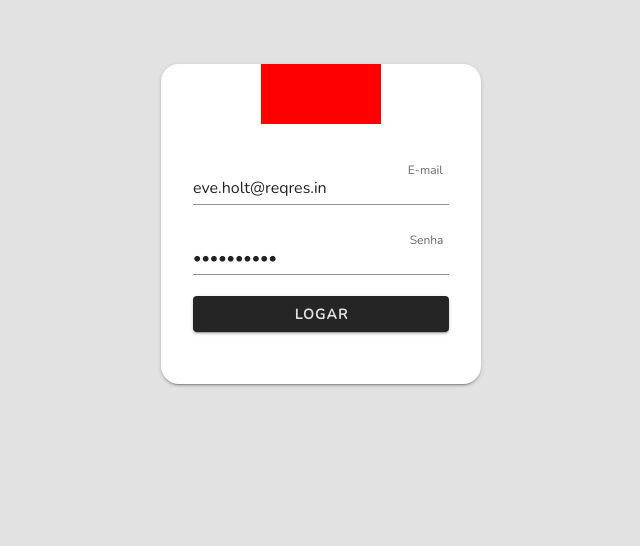
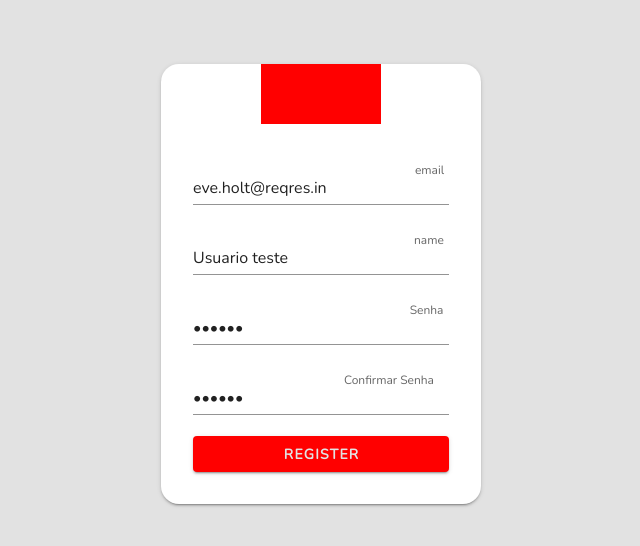
Before and after one commit to italobarrosv/mapinc, a Vue app in the folder front/: page /#/ in a window 1280 px wide. Shown: the top 546 px of the page, without its empty margins (319-959 px from the left). Built offline with nearby package versions, Linux system fonts and the light colour scheme.

Commit message:
register form request

```diff
--- a/front/src/components/dashboard/menus/Index.vue
+++ b/front/src/components/dashboard/menus/Index.vue
@@ -1,9 +1,9 @@
 <template>
-  <div>
-    <v-footer class="footer__component">
+  <div class="footer__component">
+    <v-footer class="footer__main">
       <div class="menus">
-        <v-btn v-for="link in links" :key="link" color="white" flat round>
-          {{ link }}
+        <v-btn v-for="link in links" :key="link" icon class="ma-2 btnicons">
+          <i :class="link"></i>
         </v-btn>
       </div>
     </v-footer>
@@ -16,13 +16,37 @@ export default {
   components: {},
   name: 'Menus',
   data: () => ({
-    links: ['Home', 'About Us', 'Team'],
+    links: [
+      'fas fa-sign-out-alt icon',
+      'fas fa-star bicon',
+      'fas fa-user icon',
+    ],
   }),
 }
 </script>
 <style scoped lang="stylus">
+.icon
+  font-size 1.5em
+
+.bicon
+  font-size 2.3em
+
+.footer__main
+  width 100% !important
+  max-width 400px
+  display flex
+  justify-content center
+  border-radius 8px
+
+.menus
+  display flex
+  justify-content center
+
 .footer__component
   display flex
   justify-content center
   max-height 30vh !important
+
+.btnicons:nth-child(1)
+  transform rotate(180deg)
 </style>
--- a/front/src/components/forms/Index.vue
+++ b/front/src/components/forms/Index.vue
@@ -19,7 +19,7 @@ export default {
     Logo: () => import('@/components/forms/Logo.vue'),
   },
   data: () => ({
-    flagForm: true,
+    flagForm: false,
   }),
   name: 'indexForms',
 }
--- a/front/src/components/forms/Register.vue
+++ b/front/src/components/forms/Register.vue
@@ -1,24 +1,70 @@
 <template>
   <div>
     <form class="form">
-      <v-text-field v-model="email" label="email" required></v-text-field>
-      <v-text-field v-model="name" label="name" required></v-text-field>
-      <v-text-field v-model="password" label="Senha" required></v-text-field>
       <v-text-field
-        v-model="repassword"
+        v-model="register.email"
+        label="email"
+        required
+      ></v-text-field>
+      <v-text-field
+        v-model="register.name"
+        label="name"
+        required
+      ></v-text-field>
+      <v-text-field
+        type="password"
+        v-model="register.password"
+        label="Senha"
+        required
+      ></v-text-field>
+      <v-text-field
+        type="password"
+        v-model="register.repassword"
         label="Confirmar Senha"
         required
       ></v-text-field>
-      <v-btn class="btn__register">Register</v-btn>
+      <v-btn @click.prevent="registerFunction" class="btn__register"
+        >Register</v-btn
+      >
     </form>
   </div>
 </template>
 
 <script>
+import { apiRegisterUser } from '@/services/apiReqres/'
 export default {
   // OBJETIVO RESGISTRAR USUARIO NA APLICAÇÃO
   components: {},
   name: 'Register',
+  data: () => ({
+    register: {
+      email: 'eve.holt@reqres.in',
+      name: 'Usuario teste',
+      password: 'pistol',
+      repassword: 'pistol',
+    },
+  }),
+  methods: {
+    registerFunction() {
+      apiRegisterUser(this.register)
+        .then(res => {
+          console.log(res, 'RESPOSTA')
+          this.$store.dispatch('SET_LOGIN', {
+            id: 2,
+            email: 'Resposta Email',
+            name: 'Resposta nome',
+            token: res.data.token,
+          })
+          this.$router.push({ name: 'dashboard' })
+        })
+        .catch(err => {
+          console.log(err)
+        })
+        .finally(() => {
+          console.log('finally')
+        })
+    },
+  },
 }
 </script>
 
```
